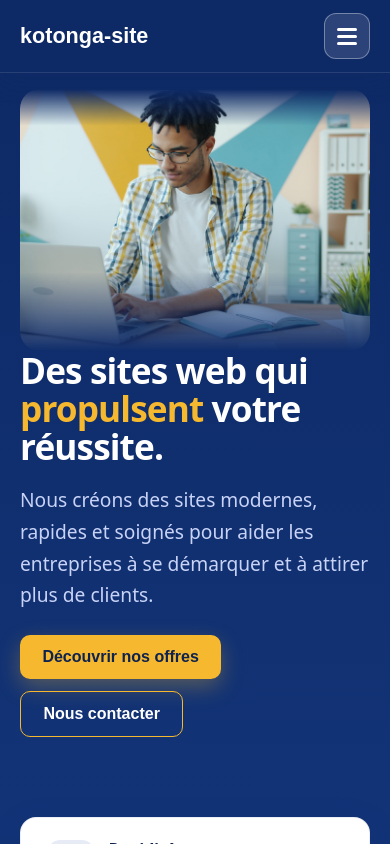
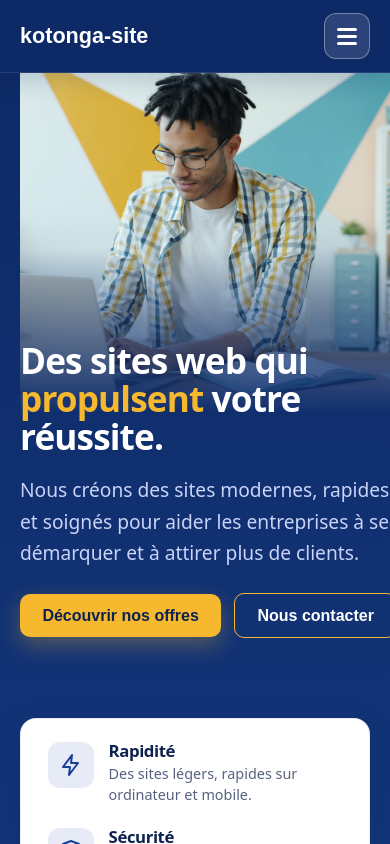
Before and after one commit to lukusa165/Site-na-yo, a React (Vite) app: page / in a window 390 px wide. Shown: the top 844 px of the page. Built offline with nearby package versions, Linux system fonts and the light colour scheme.

Commit message:
Mise à jour

```diff
--- a/src/index.css
+++ b/src/index.css
@@ -1127,3 +1127,32 @@ html, body { background: #FFFFFF; }
     mask-image: linear-gradient(to bottom, transparent 0, #000 14%, #000 70%, transparent 100%);
   }
 }
+
+
+/* ===== MOBILE : PHOTO PLEINE LARGEUR QUI SE FOND DANS LE BLEU ===== */
+@media (max-width: 760px) {
+  .bande-bleue { overflow-x: clip; }
+
+  .heros { padding-top: 0; gap: 0; }
+
+  .heros .photo-heros {
+    order: -1;
+    justify-self: center;
+    width: 100vw; max-width: none;
+    aspect-ratio: auto; height: 340px;
+    margin: 0;
+    border-radius: 0;
+  }
+  .heros .photo-heros img {
+    width: 100%; height: 100%;
+    object-fit: cover; object-position: center top;
+    -webkit-mask-image: linear-gradient(to bottom, #000 0, #000 52%, transparent 100%);
+    mask-image: linear-gradient(to bottom, #000 0, #000 52%, transparent 100%);
+  }
+
+  /* Le titre remonte sur le bas de la photo */
+  .heros > div:first-child {
+    position: relative; z-index: 2;
+    margin-top: -4.5rem;
+  }
+}
```
